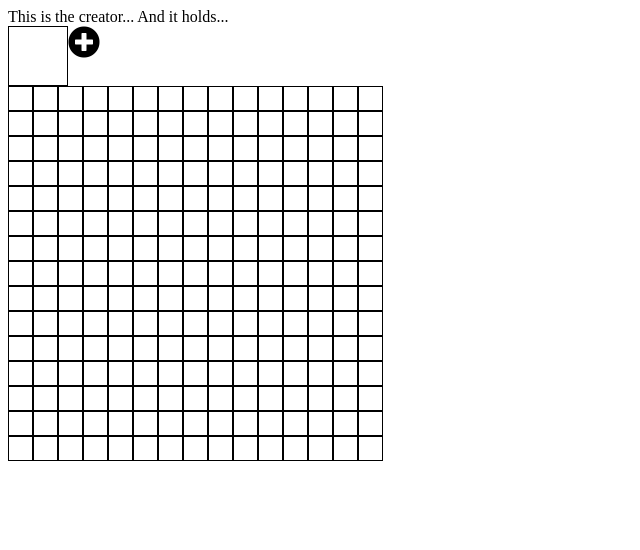
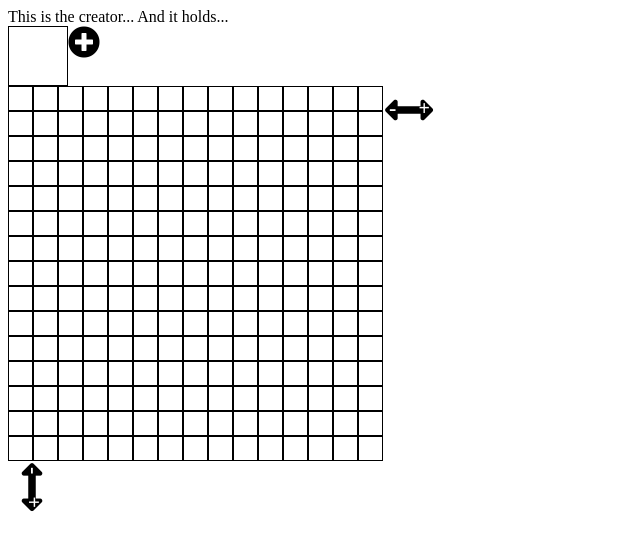
Before and after one commit to ZoomIsland/nonogram, a React (Create React App) app: page / in a window 1280 px wide. Shown: the top 550 px of the page, without its empty margins (0-640 px from the left). Built offline with nearby package versions, Linux system fonts and the light colour scheme.

Commit message:
Add Row and Add Column click functionality implemented. May revise to Drag in the future, but good for MVP

```diff
--- a/src/components/Grid/Grid.css
+++ b/src/components/Grid/Grid.css
@@ -6,8 +6,13 @@
   cursor: pointer;
 }
 
+/* .gridActual in GridActul.js
+  position: relative;
+  width: changes with columns */
+
 .gridRow {
   height: 25px;
+  width: auto;
   display: flex;
 }
 .gridBox {
@@ -16,3 +21,31 @@
   background: white;
   border: 1px solid black;
 }
+
+/* plus/minus row/column control */
+.columnControl, .rowControl, .controlMinus, .controlPlus {
+  position: absolute;
+  cursor: pointer;
+}
+.columnControl {
+  right: -50px;
+  top: 0px;
+}
+.rowControl {
+  transform: rotate(90deg);
+  left: 0px;
+  bottom: -50px;
+}
+.controlMinus, .controlPlus {
+  color: white;
+  font-size: 20px;
+}
+.controlMinus {
+  top: 10px;
+  left: 4px;
+  font-size: 22px;
+}
+.controlPlus {
+  top: 12px;
+  right: 3px;
+}
--- a/src/components/Grid/Grid.js
+++ b/src/components/Grid/Grid.js
@@ -45,6 +45,10 @@ function Grid(props) {
       </div>
       <GridActual
         gridAnswer={props.gridAnswer}
+        onColumnPlus={props.onColumnPlus}
+        onColumnMinus={props.onColumnMinus}
+        onRowPlus={props.onRowPlus}
+        onRowMinus={props.onRowMinus}
         onMouseDownOnBox={props.onMouseDownOnBox}
         onMouseEnterBox={props.onMouseEnterBox}
         onMouseUpOnBox={props.onMouseUpOnBox}
--- a/src/components/GridActual.js
+++ b/src/components/GridActual.js
@@ -16,9 +16,31 @@ function GridActual(props) {
     )
   })
 
+  function calcGridStyle() {
+    let style = {
+      position: "relative"
+    }
+    if (props.gridAnswer.length) {
+      console.log(props.gridAnswer)
+      const calcWidth = (props.gridAnswer[0].length * 25).toString() + "px";
+      style.width = calcWidth;
+    } else {
+      style.width = "auto";
+    }
+    return style;
+  }
+
   return (
-    <div className="gridActual">
+    <div className="gridActual" style={calcGridStyle()}>
       {getBoxes}
+      <i className="fas fa-arrows-alt-h fa-3x controlSlider columnControl">
+        <span className="controlMinus" onClick={props.onColumnMinus}>-</span>
+        <span className="controlPlus" onClick={props.onColumnPlus}>+</span>
+      </i>
+      <i className="fas fa-arrows-alt-h fa-3x controlSlider rowControl">
+        <span className="controlMinus" onClick={props.onRowMinus}>-</span>
+        <span className="controlPlus" onClick={props.onRowPlus}>+</span>
+      </i>
     </div>
   )
 }
--- a/src/containers/GridCreator.js
+++ b/src/containers/GridCreator.js
@@ -73,15 +73,44 @@ class GridCreator extends Component {
     this.setState({gridColors: colorArray});
   }
 
+  // I'll likely want to revise this to an onDrag for each
+  // where it removes the visibility of the column/row at first
+  // then modifies on mouseup
+  onColumnPlus = () => {
+    let answerArray = [...this.state.gridAnswer];
+    for (let i = 0; i < answerArray.length; i++) {
+      answerArray[i].push("X");
+    }
+    this.setState({gridAnswer: answerArray});
+  }
+  onColumnMinus = () => {
+    // if (this.state.gridAnswer[0].length > 5) {
+      let answerArray = [...this.state.gridAnswer];
+      for (let i = 0; i < answerArray.length; i++) {
+        answerArray[i].pop();
+      }
+      this.setState({gridAnswer: answerArray});
+    // }
+  }
+  onRowPlus = () => {
+    let newRow = [];
+    let answerArray = [...this.state.gridAnswer];
+    for (let i = 0; i < answerArray[0].length; i++) {
+      newRow.push("X");
+    }
+    answerArray.push(newRow);
+    this.setState({gridAnswer: answerArray});
+  }
+  onRowMinus = () => {
+    let answerArray = [...this.state.gridAnswer];
+    answerArray.pop();
+    this.setState({gridAnswer: answerArray});
+  }
+
   parsePositionAndSetState = (positionStr) => {
-    // const positionObj = {}
     const midpoint = positionStr.indexOf("c");
     const row = parseInt(positionStr.substring(1, midpoint));
     const column = parseInt(positionStr.substring(midpoint + 1, positionStr.length));
-
-    // positionObj.row = row;
-    // positionObj.column = column;
-    // return positionObj;
 
     const updatedAnswer = [...this.state.gridAnswer];
     updatedAnswer[row][column] = this.state.selectedColorIndex;
@@ -89,7 +118,6 @@ class GridCreator extends Component {
   }
 
   onMouseDownOnBox = (e) => {
-    // this should setState on startDraw
     this.setState({startDraw: e.target.id})
     this.parsePositionAndSetState(e.target.id);
     console.log(e.target.id);
@@ -179,7 +207,11 @@ class GridCreator extends Component {
           onColorEditorClose={this.onColorEditorClose}
           onMouseDownOnBox={this.onMouseDownOnBox}
           onMouseEnterBox={this.onMouseEnterBox}
-          onMouseUpOnBox={this.onMouseUpOnBox} />
+          onMouseUpOnBox={this.onMouseUpOnBox}
+          onColumnPlus={this.onColumnPlus}
+          onColumnMinus={this.onColumnMinus}
+          onRowPlus={this.onRowPlus}
+          onRowMinus={this.onRowMinus} />
       </div>
     )
   }
```
Also changed, not shown: 1 other file (tests, documents, lock files or other folders).
